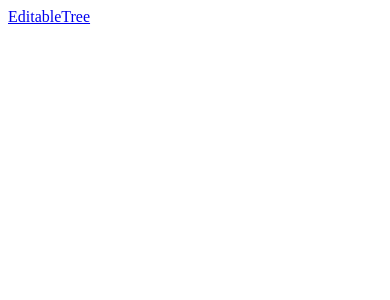
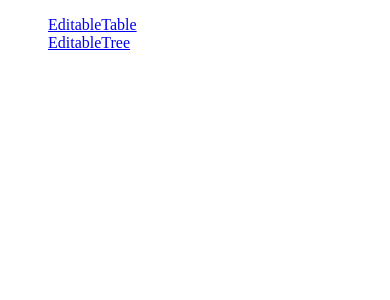
Before and after one commit to mimonelu/vue-sandbox, a Vue app: page / in a window 390 px wide. Shown: the top 300 px of the page. Built offline with nearby package versions, Linux system fonts and the light colour scheme.

Commit message:
prepare EditableTable

```diff
--- /dev/null
+++ b/src/components/editable-table/EditableTable.vue
@@ -0,0 +1,12 @@
+<template>
+  <div class="editable-table">
+    ok
+  </div>
+</template>
+
+<script lang="ts">
+import { Component, Vue } from 'vue-property-decorator'
+
+@Component
+export default class EditableTable extends Vue {}
+</script>
--- a/src/router/index.ts
+++ b/src/router/index.ts
@@ -1,5 +1,6 @@
 import Vue from 'vue'
 import VueRouter, { RouteConfig } from 'vue-router'
+import EditableTableView from '@/views/EditableTableView.vue'
 import EditableTreeView from '@/views/EditableTreeView.vue'
 import TopView from '@/views/TopView.vue'
 
@@ -10,6 +11,11 @@ const routes: Array<RouteConfig> = [
     path: '/',
     name: 'top',
     component: TopView,
+  },
+  {
+    path: '/editable-table',
+    name: 'editable-table',
+    component: EditableTableView,
   },
   {
     path: '/editable-tree',
--- /dev/null
+++ b/src/views/EditableTableView.vue
@@ -0,0 +1,20 @@
+<template>
+  <div class="editable-table-view">
+    ok
+  </div>
+</template>
+
+<script lang="ts">
+import { Component, Vue } from 'vue-property-decorator'
+import EditableTable from '@/components/editable-table/EditableTable.vue'
+
+@Component({
+  components: {
+    EditableTable,
+  },
+})
+export default class EditableTableView extends Vue {}
+</script>
+
+<style lang="scss" scoped>
+</style>
--- a/src/views/TopView.vue
+++ b/src/views/TopView.vue
@@ -1,7 +1,8 @@
 <template>
-  <div>
+  <menu class="top-view">
+    <router-link to="/editable-table">EditableTable</router-link>
     <router-link to="/editable-tree">EditableTree</router-link>
-  </div>
+  </menu>
 </template>
 
 <script lang="ts">
@@ -12,4 +13,8 @@ export default class TopView extends Vue {}
 </script>
 
 <style lang="scss" scoped>
+.top-view {
+  display: flex;
+  flex-direction: column;
+}
 </style>
```
